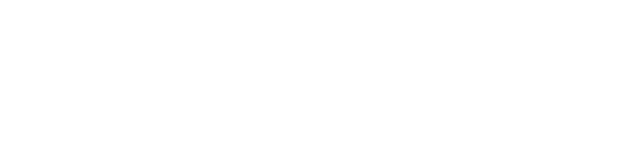
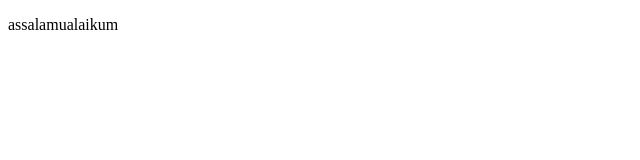
Before and after one commit to 444Nazky/test-aja, a plain HTML site: page index.html in a window 1280 px wide. Shown: the whole page, without its empty margins (0-640 px from the left). Drawn offline with Linux system fonts and the light colour scheme.

Commit message:
add phargraph

```diff
--- a/index.html
+++ b/index.html
@@ -7,6 +7,6 @@
     <favicon href="😀" type="image/">
 </head>
 <body>
-
+    <p>assalamualaikum</p>
 </body>
 </html>
```
